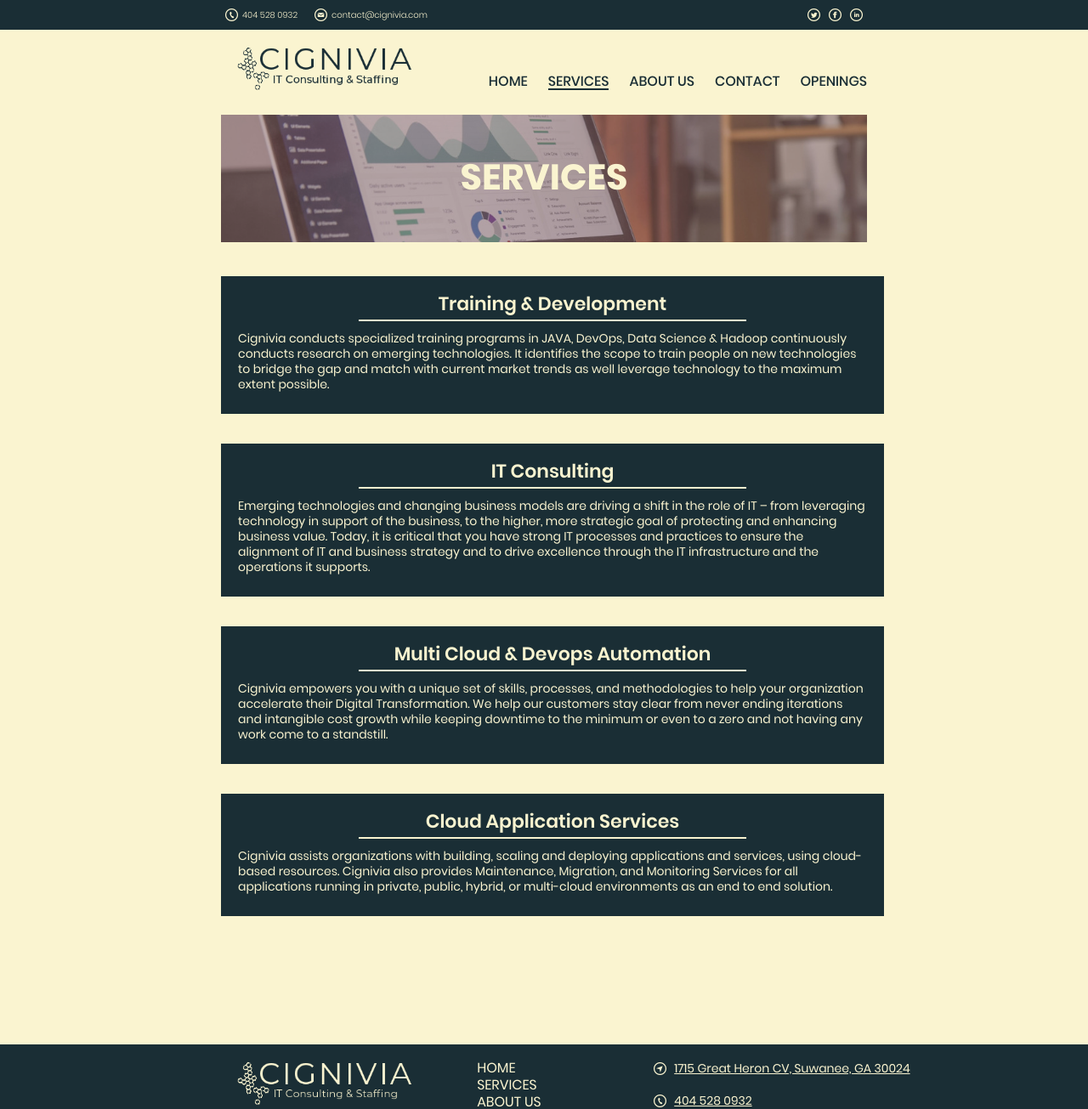
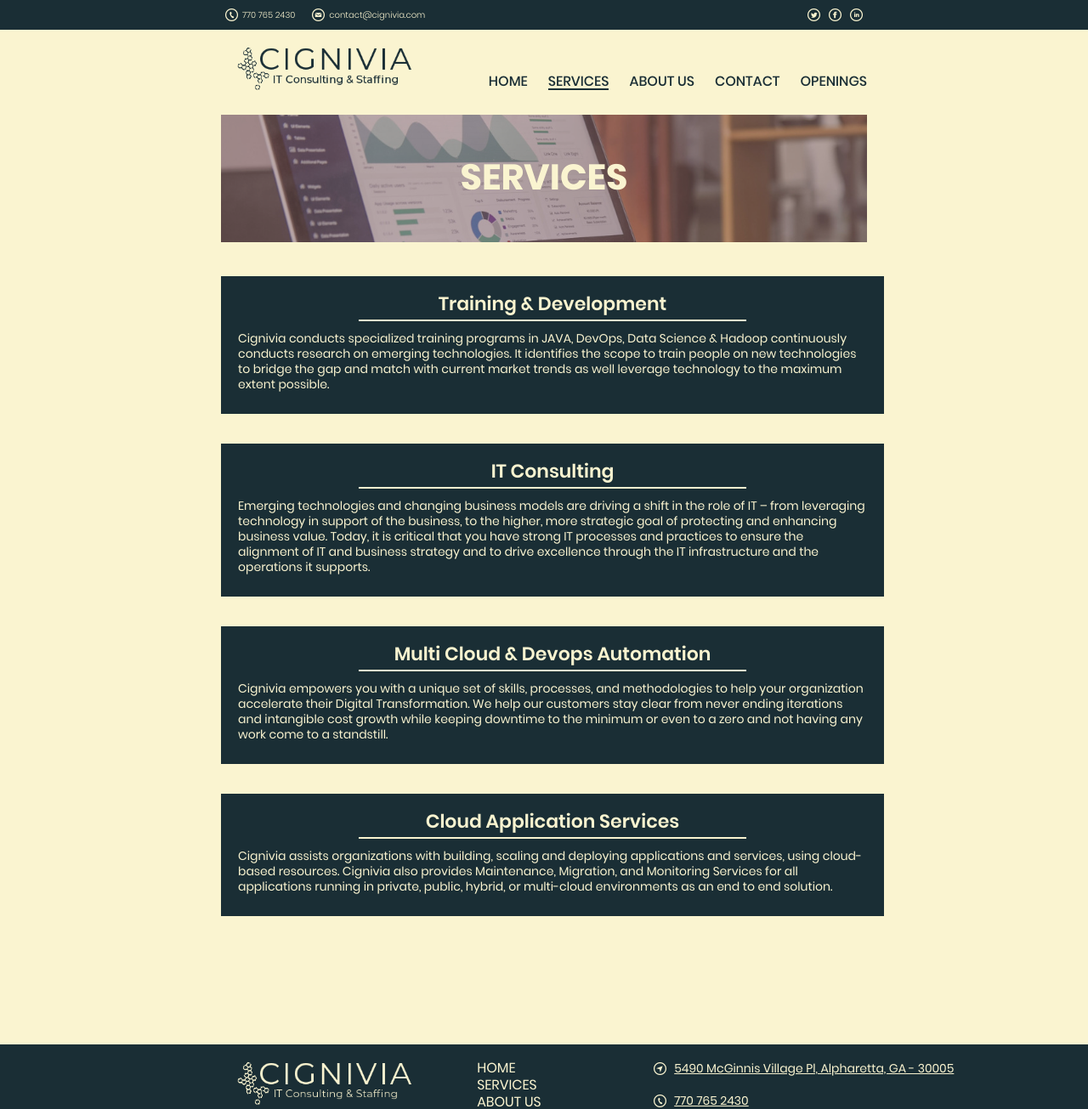
Before and after one commit to pulijalahari/cignivia, a plain HTML site: page services.html in a window 1280 px wide. Shown: the top 1305 px of the page at 85% size. Drawn offline with Linux system fonts and the light colour scheme.

Commit message:
Update services.html

```diff
--- a/services.html
+++ b/services.html
@@ -11,7 +11,7 @@
                 <div id="iconWrapper">
                     <div id="contactImages">
                         <img src="images/icons/phone.png" class="contactIcon">
-                        <span><a href="tel:4045280932">404 528 0932</a></span>
+                       <span><a href="tel:7707652430">770 765 2430</a></span>
                         <img src="images/icons/email.png" class="contactIcon">
                         <span><a href="mailto:contact@cignivia.com">contact@cignivia.com</a></span>
                     </div>
@@ -82,11 +82,11 @@
                     <div id="footerContact">
                         <div class="contactItems">
                             <img src="images/icons/location.png" class="contactIcon">
-                            <a href="https://www.google.com/maps/place/1715+Great+Heron+Cove,+Suwanee,+GA+30024/data=!4m2!3m1!1s0x88f59a14960866c7:0xc92c061829108190?sa=X&ved=2ahUKEwjM4dH4gLTpAhWuTt8KHXAKAaUQ8gEwAXoECAsQAQ" target="_blank" class="addLink">1715 Great Heron CV, Suwanee, GA 30024</a>
+                            <a href="https://www.google.com/maps/place/5490+McGinnis+Village+Pl,+Alpharetta,+GA+30005/@34.0916551,-84.2008338,17z/data=!3m1!4b1!4m5!3m4!1s0x88f59ebaff4f2f09:0x688cdc0862fedf65!8m2!3d34.0916551!4d-84.1986451" target="_blank" class="addLink">5490 McGinnis Village Pl, Alpharetta, GA - 30005</a>
                         </div>
                         <div class="contactItems">
                             <img src="images/icons/phone.png" class="contactIcon">
-                            <span><a href="tel:4045280932">404 528 0932</a></span>
+                             <span><a href="tel:7707652430">770 765 2430</a></span>
                         </div>
                         <div class="contactItems">
                             <img src="images/icons/email.png" class="contactIcon">
```
